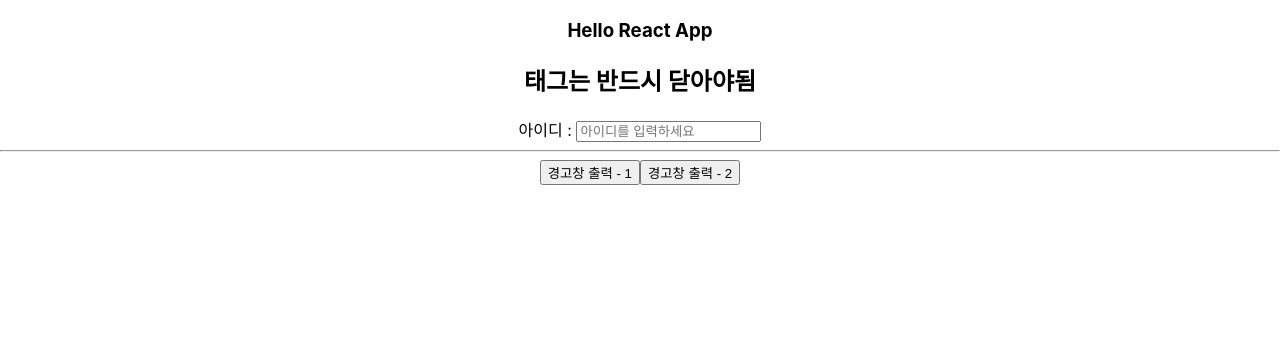
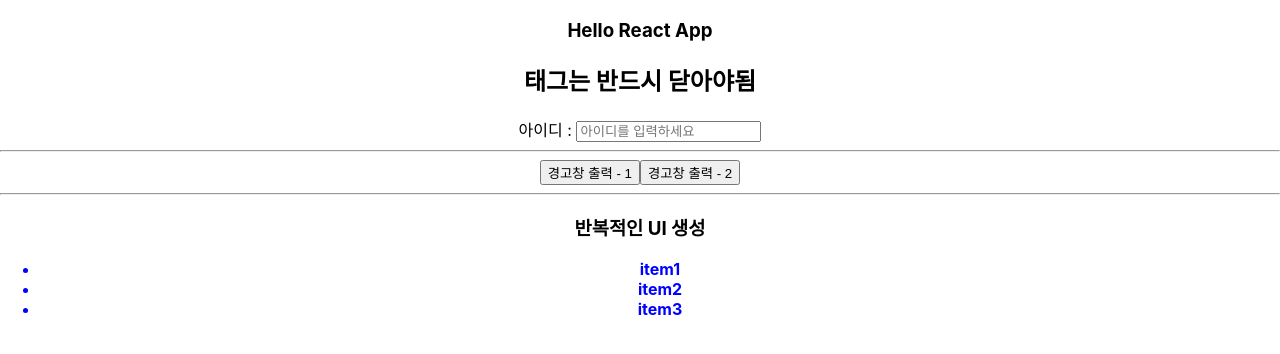
Before and after one commit to nam2626/KH_2025_04_REACT, a React (Create React App) app in the folder jsx/: page / in a window 1280 px wide. Shown: the top 354 px of the page. Built offline with nearby package versions, Linux system fonts and the light colour scheme.

Commit message:
style 적용

```diff
--- a/jsx/src/components/ComponentEx.jsx
+++ b/jsx/src/components/ComponentEx.jsx
@@ -5,7 +5,14 @@
     const showAlert = () => {
         alert('경고창이 출력되었습니다!');
     };
+    // 배열 생성
+    const items = ['item1', 'item2', 'item3'];
 
+    // 스타일 객체 생성
+    const style = {
+        color: 'blue',
+        fontWeight: 'bold'
+    };
     return <div>
         <h2>태그는 반드시 닫아야됨</h2>
         <label htmlFor="id">아이디 : </label>
@@ -20,6 +27,13 @@
             alert(`입력한 아이디 : ${document.querySelector('#id').value}`);
 
         }}>경고창 출력 - 2</button>
-
+        <hr></hr>
+        {/* 배열 출력 */}
+        <h3>반복적인 UI 생성</h3>
+        <ul>
+            {items.map((item, index) => (
+                <li style={style}>{item}</li>
+            ))}
+        </ul>
     </div>;
 }
```
